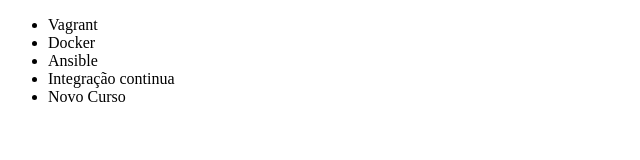
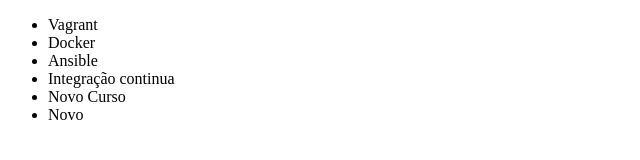
Before and after one commit to TellinhaVischi/treino-git, a plain HTML site: page index.html in a window 1280 px wide. Shown: the full height of the page, 0-640 px from the left. Drawn offline with Linux system fonts and the light colour scheme.

Commit message:
adicionando modificações

```diff
--- a/index.html
+++ b/index.html
@@ -11,6 +11,7 @@
         <li>Ansible</li>
         <li>Integração continua</li>
         <li>Novo Curso</li>
+        <li>Novo</li>
     </ul>
 </body>
 </html>
```
